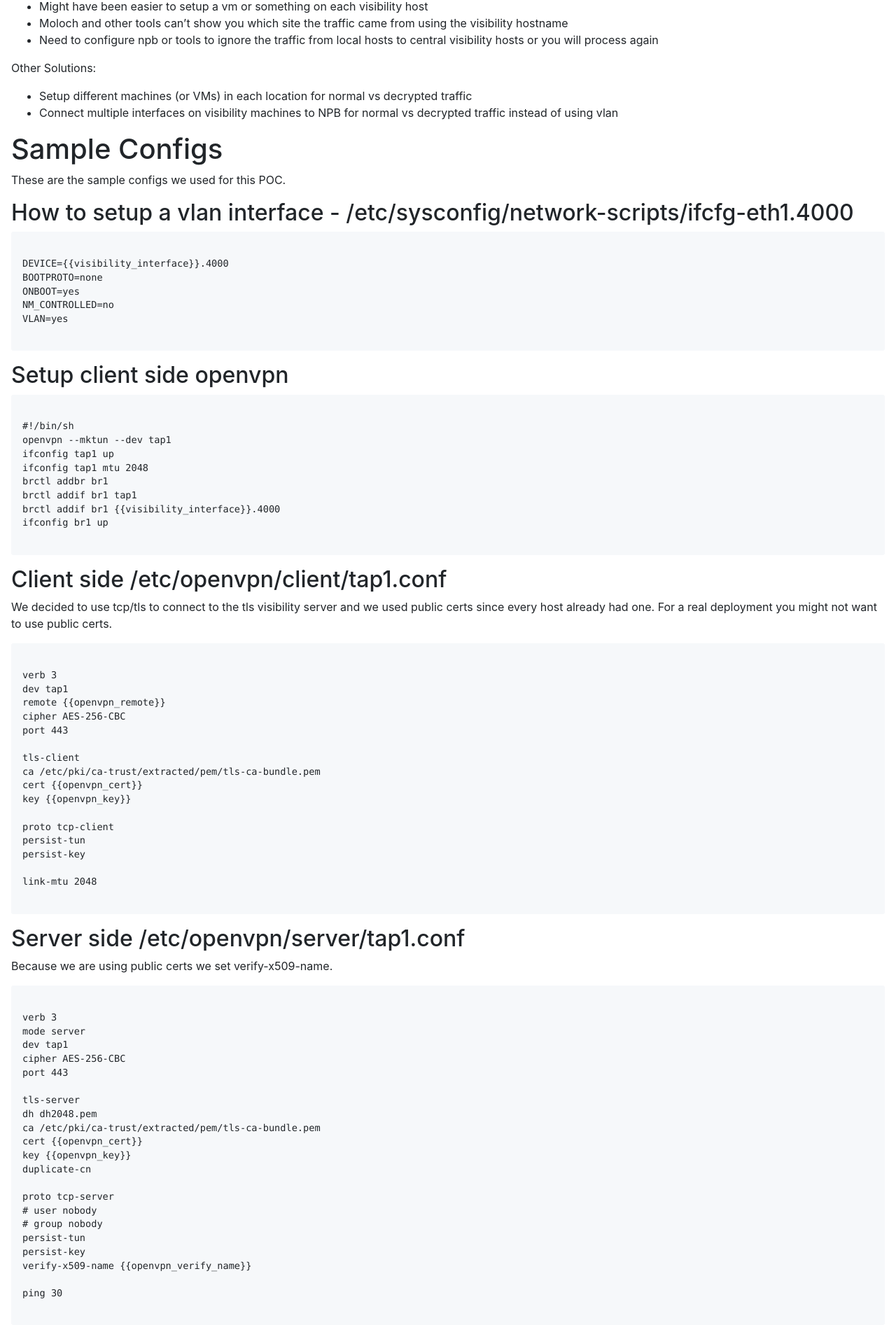
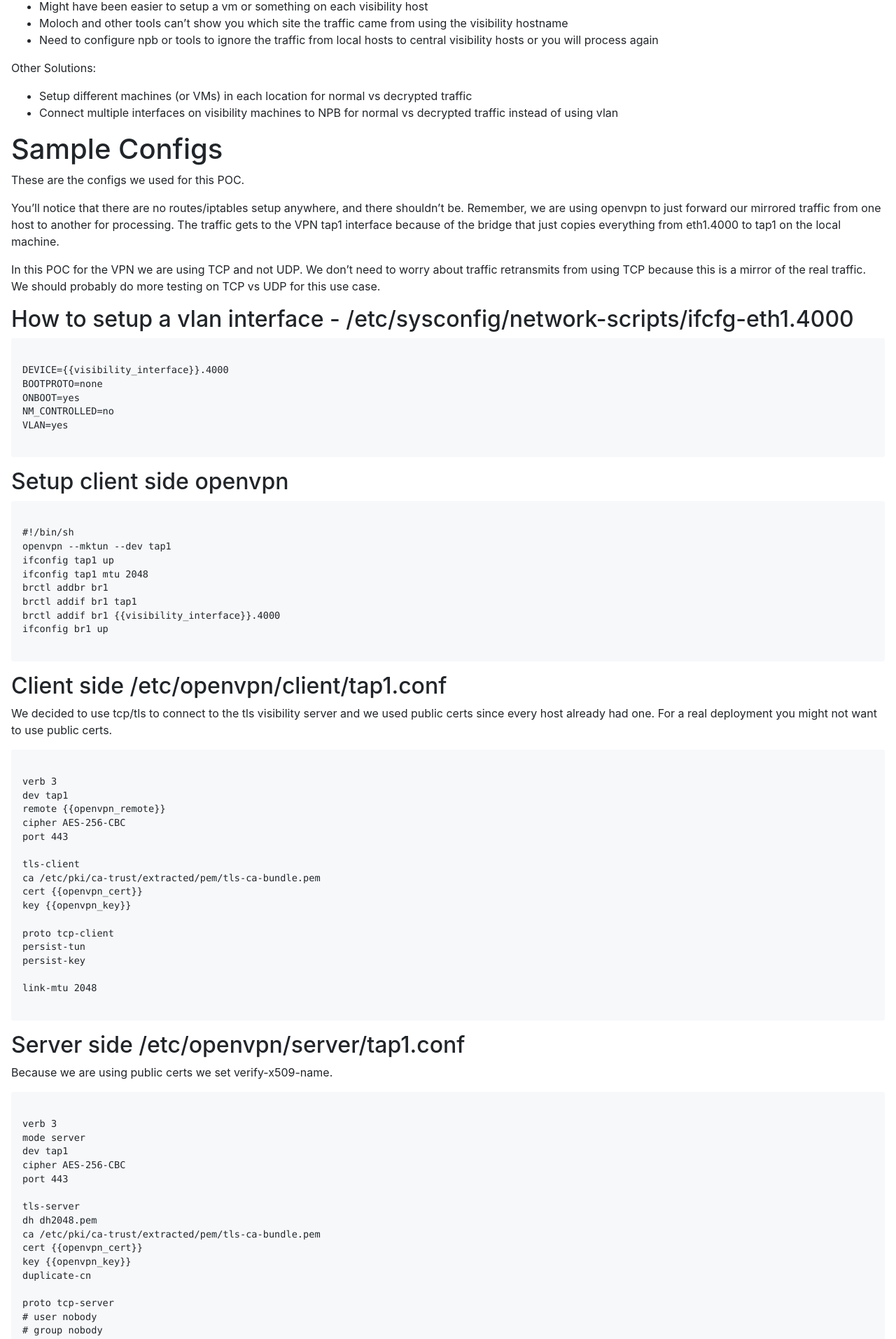
Before and after one commit to aol/molochweb, a Jekyll site: the page built from _wiki/break-tls-poc.md, in a window 1280 px wide. Shown: the part 1286-3199 px from the top of the page at 70% size. Built offline with Jekyll 4.4.1, drawn with Linux system fonts in a browser that asks for light colours.

Commit message:
answer some questions from slack

```diff
--- a/_wiki/break-tls-poc.md
+++ b/_wiki/break-tls-poc.md
@@ -48,7 +48,15 @@ Other Solutions:
 
 # Sample Configs
 
-These are the sample configs we used for this POC.
+These are the configs we used for this POC.
+
+You'll notice that there are no routes/iptables setup anywhere, and there shouldn't be.
+Remember, we are using openvpn to just forward our mirrored traffic from one host to another for processing.
+The traffic gets to the VPN tap1 interface because of the bridge that just copies everything from eth1.4000 to tap1 on the local machine.
+
+In this POC for the VPN we are using TCP and not UDP.
+We don't need to worry about traffic retransmits from using TCP because this is a mirror of the real traffic.
+We should probably do more testing on TCP vs UDP for this use case.
 
 ## How to setup a vlan interface - /etc/sysconfig/network-scripts/ifcfg-eth1.4000
 
```
